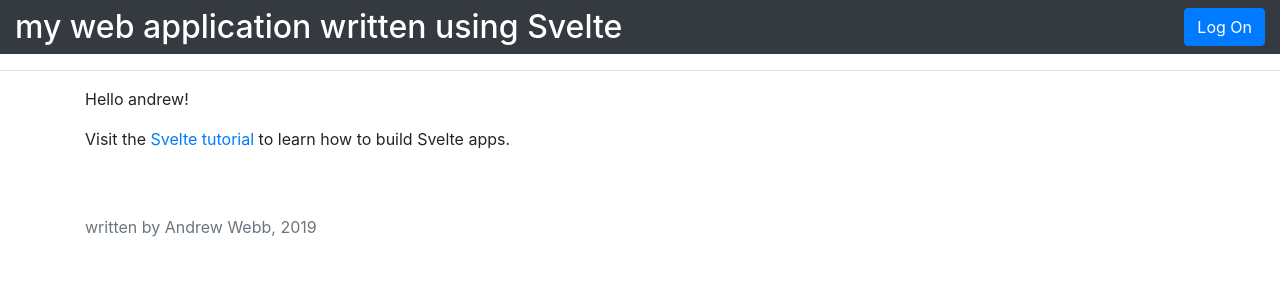
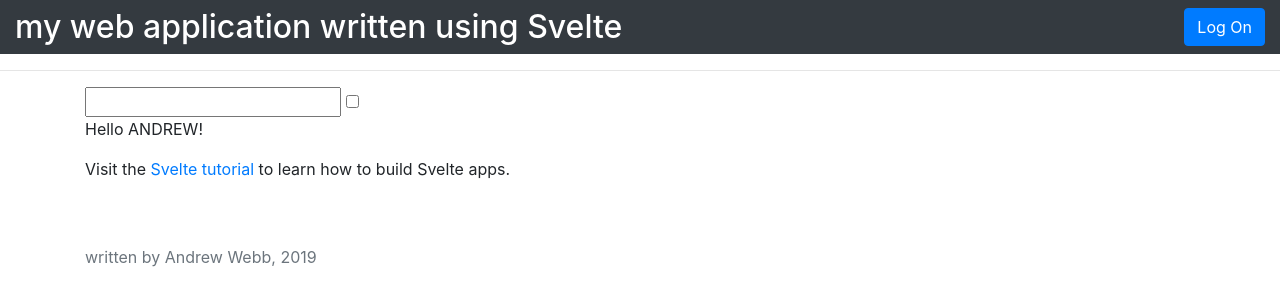
Before and after one commit to Andrew-Webb/my-svelte-project, a Svelte app: page / in a window 1280 px wide. Shown: the top 306 px of the page. Built offline with nearby package versions, Linux system fonts and the light colour scheme.

Commit message:
Get pasted text when user pastes on window

```diff
--- a/src/App.svelte
+++ b/src/App.svelte
@@ -5,7 +5,11 @@
 <div class="container">
   <div class="row">
     <div class="col">
-      <p>Hello {name}!</p>
+      <form>
+        <input />
+        <input type="checkbox"/>
+      </form>
+      <p>Hello {name.toUpperCase()}!</p>
       <p>
         Visit the
         <a href="https://svelte.dev/tutorial">Svelte tutorial</a>
@@ -17,4 +21,11 @@
 
 <script>
   export let name = "";
+  export let pastedText = null;
+
+  $: if (pastedText !== null) {
+    let text = pastedText;
+    pastedTexted = null;    // we want a lint error on this line!!
+    alert(text);
+  }
 </script>
--- a/src/main.js
+++ b/src/main.js
@@ -13,4 +13,29 @@ const logOnBtn = new LogOnBtn({
     target: document.querySelector('#logonBtn')
 });
 
+// Capture the paste event anywhere in our window, and inform the 'app' component when this fires - so long
+// as text hasn't been pasted into an input or textarea.
+window.addEventListener('paste', (event) => {
+    if (!event) {
+        return;
+    }
+
+    let tagName = event.target ? event.target.tagName.toUpperCase() : null;
+    if (!tagName) {
+        return;
+    }
+
+    if (tagName === "INPUT" || tagName === "TEXTAREA") {
+        return;
+    }
+
+    let pastedText = event.clipboardData.getData("text");
+    if (!pastedText) {
+        return;
+    }
+
+    event.stopPropagation();
+    app.$set({ pastedText: pastedText });
+});
+
 export { app, logOnBtn };
```
